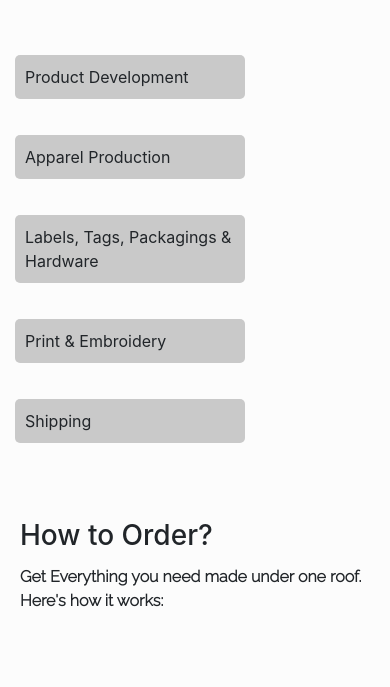
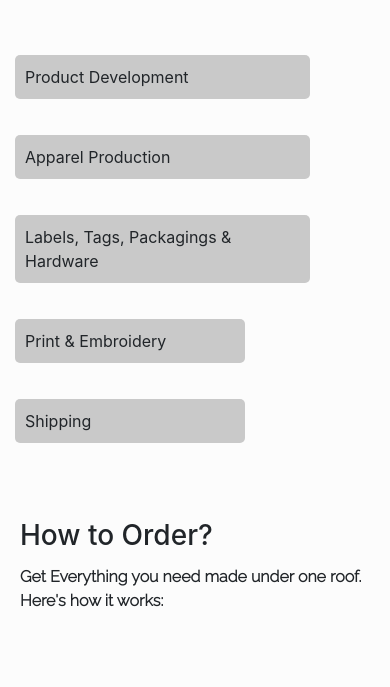
Before and after one commit to Cyberpunk22/yo, a plain HTML site: page TIservices.html in a window 390 px wide. Shown: the part 157-844 px from the top of the page. Drawn offline with nearby package versions, Linux system fonts and the light colour scheme.

Commit message:
7th commit

```diff
--- a/TIservices.html
+++ b/TIservices.html
@@ -71,11 +71,11 @@
 
                 <div class="servicelist">
                     <div class="row">
-                        <div class="col-8 col-md-4 servicelist">
+                        <div class="col-10 col-md-4 servicelist">
                             <p>Product Development</p></div>
-                        <div class="col-8 col-md-4 servicelist">
+                        <div class="col-10 col-md-4 servicelist">
                             <p>Apparel Production</p></div>
-                        <div class="col-8 col-md-4 servicelist">
+                        <div class="col-10 col-md-4 servicelist">
                             <p>Labels, Tags, Packagings & Hardware</p></div>
                     </div>
 
```
